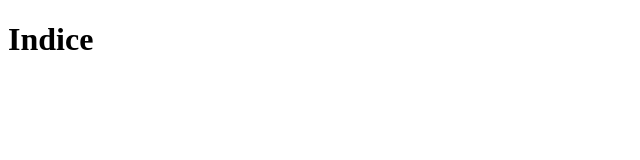
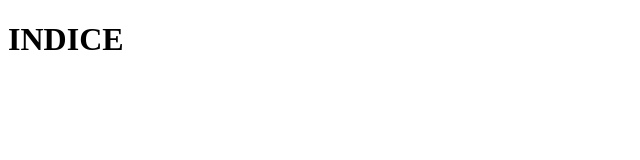
Before and after one commit to albertogambin/albertogambin.github.io, a plain HTML site: page index.html in a window 1280 px wide. Shown: the whole page, without its empty margins (0-640 px from the left). Drawn offline with Linux system fonts and the light colour scheme.

Commit message:
Update index.html

```diff
--- a/index.html
+++ b/index.html
@@ -5,6 +5,6 @@
 	<title>indice</title>
 </head>
 <body>
-<h1> Indice</h1>
+	<h1> <b> INDICE </b> </h1>
 </body>
 </html>
```
